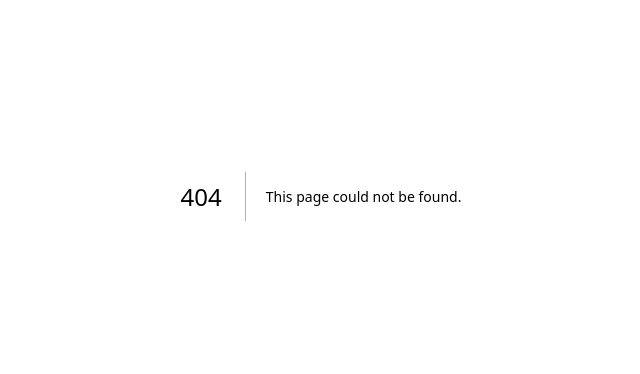
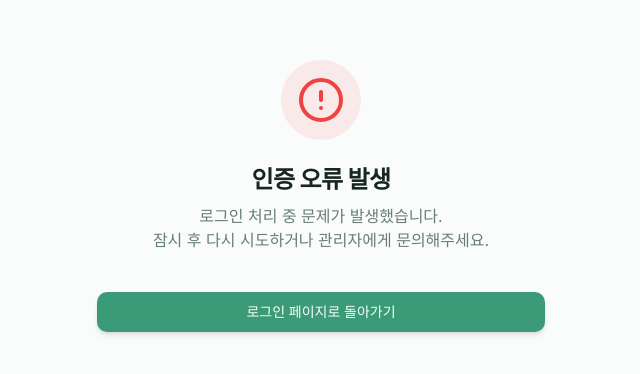
Before and after one commit to VetEngineer/abel_ai, a Next.js app: page /auth/auth-code-error in a window 1280 px wide. Before the commit this address had no page. Shown: the part 204-578 px from the top of the page, without its empty margins (319-959 px from the left). Built offline with nearby package versions, Linux system fonts and the light colour scheme.

Commit message:
feat: add auth error page to handle failed login attempts

```diff
--- /dev/null
+++ b/src/app/auth/auth-code-error/page.tsx
@@ -0,0 +1,33 @@
+'use client'
+
+import Link from 'next/link'
+import { AlertCircle } from 'lucide-react'
+import { Button } from '@/components/ui/button'
+
+export default function AuthErrorPage() {
+    return (
+        <div className="min-h-screen flex items-center justify-center bg-background px-4">
+            <div className="max-w-md w-full text-center space-y-6">
+                <div className="flex justify-center">
+                    <div className="bg-destructive/10 p-4 rounded-full">
+                        <AlertCircle className="w-12 h-12 text-destructive" />
+                    </div>
+                </div>
+
+                <div className="space-y-2">
+                    <h1 className="text-2xl font-bold tracking-tight">인증 오류 발생</h1>
+                    <p className="text-muted-foreground">
+                        로그인 처리 중 문제가 발생했습니다. <br />
+                        잠시 후 다시 시도하거나 관리자에게 문의해주세요.
+                    </p>
+                </div>
+
+                <div className="pt-4">
+                    <Button asChild className="w-full">
+                        <Link href="/login">로그인 페이지로 돌아가기</Link>
+                    </Button>
+                </div>
+            </div>
+        </div>
+    )
+}
```
